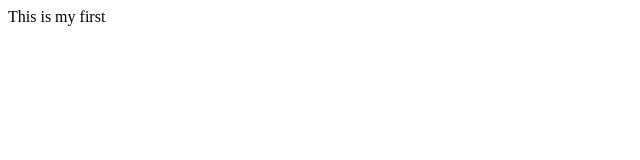
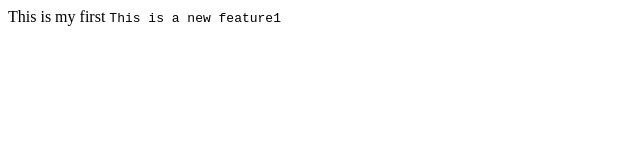
Before and after one commit to Niteshkushwaha9595fbd/local-repo, a plain HTML site: page index.html in a window 1280 px wide. Shown: the whole page, without its empty margins (0-640 px from the left). Drawn offline with Linux system fonts and the light colour scheme.

Commit message:
add feature1

```diff
--- a/index.html
+++ b/index.html
@@ -1,3 +1,2 @@
 This is my first <code>
-
-</code>
+This is a new feature1
```
